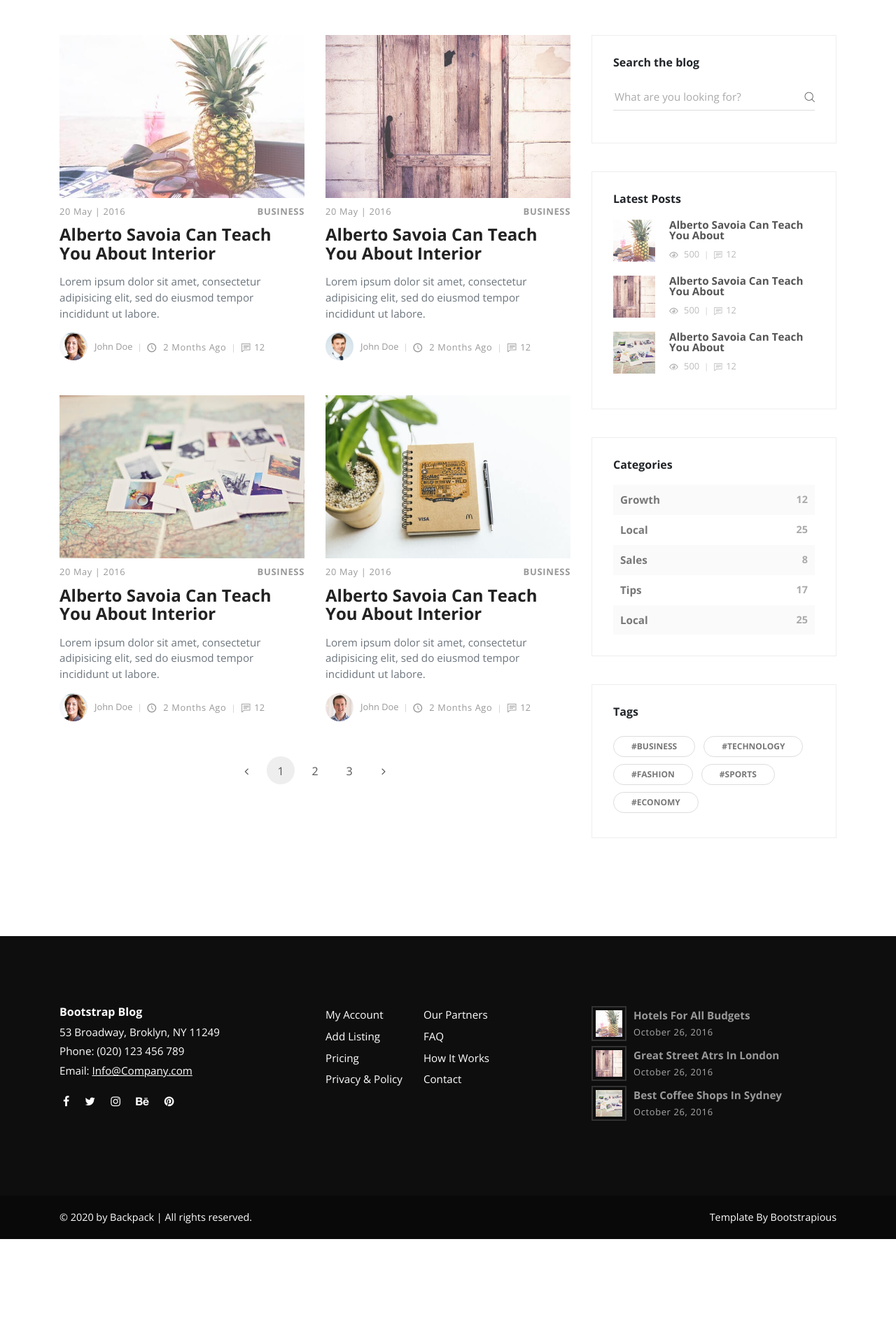
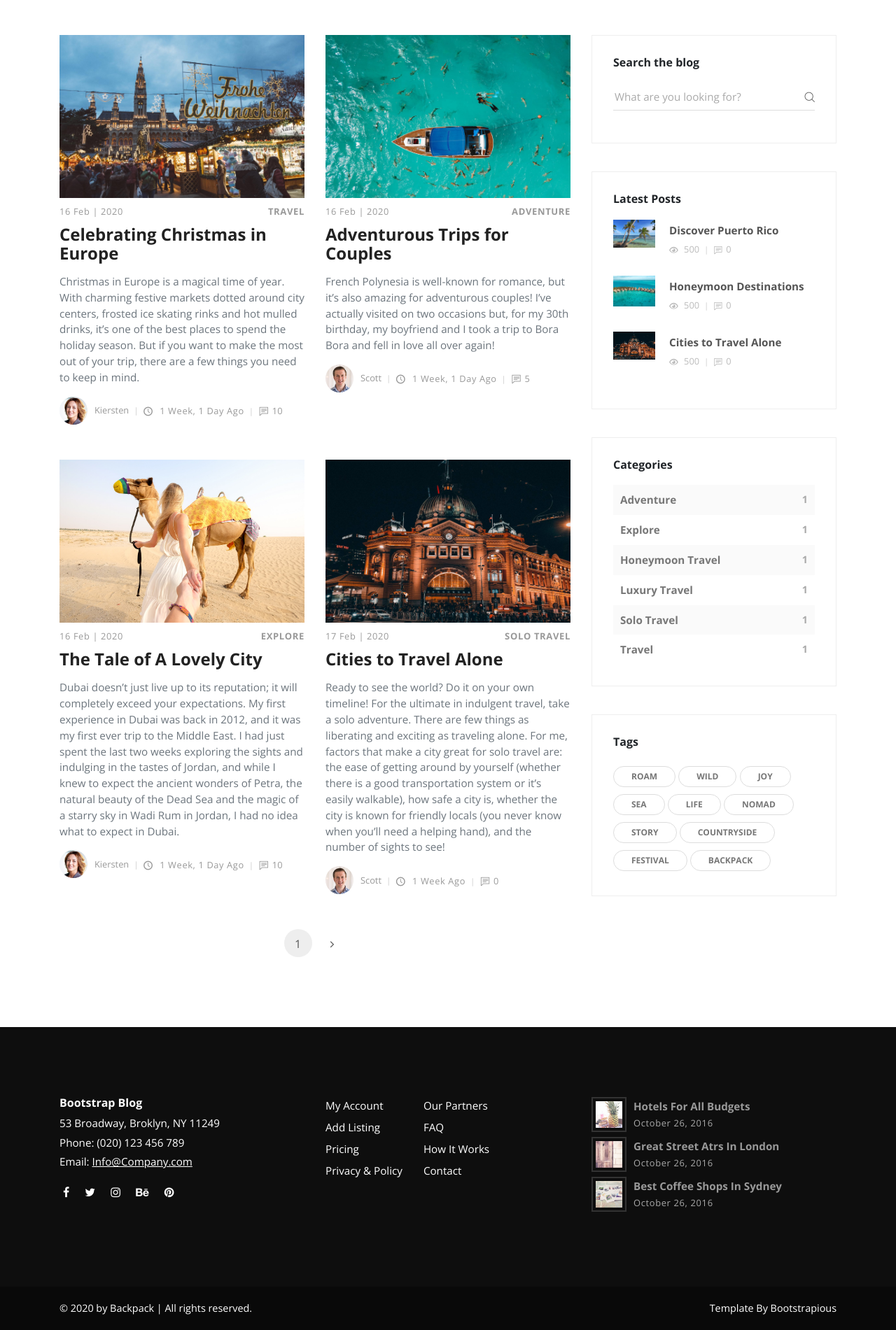
Before and after one commit to mahmud-sajib/Django-Blog, a Django app: page /blog/ in a window 1280 px wide. Shown: the part 110-2011 px from the top of the page at 70% size. Before the commit the page ends 1881 px from the top, so only its background shows below. Run offline with Django 3.2, Linux system fonts and the light colour scheme; data comes from the database, SQL or seed files in the repository; both versions use the stored data as it was after the commit; some libraries are stand-ins or nearby versions.

Commit message:
updated blog listing page

```diff
--- a/blog/urls.py
+++ b/blog/urls.py
@@ -26,6 +26,8 @@ urlpatterns = [
     path('', index, name='index'),
     path('blog/', blog, name='blog'),
     path('post/', post, name='post'),
+    path('article/<slug:slug>/', post, name='post-detail'),
+    path('search-result/', search_result, name='search-result'),
 ]
 
 urlpatterns += static(settings.MEDIA_URL, document_root=settings.MEDIA_ROOT)
--- a/posts/admin.py
+++ b/posts/admin.py
@@ -1,9 +1,10 @@
 from django.contrib import admin
 
-from .models import Author, Category, Post
+from .models import Author, Category, Tag, Post
 
 # Register your models here.
 
 admin.site.register(Author)
 admin.site.register(Category)
+admin.site.register(Tag)
 admin.site.register(Post)
--- a/posts/views.py
+++ b/posts/views.py
@@ -1,13 +1,20 @@
 from django.shortcuts import render
 from .models import *
 
+# Math module
+from django.db.models import Count, Q
+
+# Pagination module.
+from django.core.paginator import Paginator, EmptyPage, PageNotAnInteger
+
 # Create your views here.
 
+# Home page view.
 def index(request):
-    # Display featured post.
+    # Display featured posts.
     featured = Post.objects.filter(featured=True)
 
-    # Display latest post.
+    # Display latest posts.
     latest = Post.objects.order_by('-timestamp')[0:3]
 
     context = {
@@ -16,10 +23,59 @@ def index(request):
     }
     return render(request, 'index.html', context)
 
+# Blog listing page view.
 def blog(request):
-    context = {}
+    # Display all blog posts.
+    all_posts = Post.objects.all()
+
+    # Pagination
+    paginator = Paginator(all_posts, 4)
+    page_num = 'page'
+    page = request.GET.get(page_num)
+    try:
+        paginated_queryset = paginator.page(page)
+    except PageNotAnInteger:
+        paginated_queryset = paginator.page(1)
+    except EmptyPage:
+        paginated_queryset = paginator.page(paginator.num_pages)
+
+    # Display recent posts.
+    recent = Post.objects.order_by('-timestamp')[0:3]
+
+    # Display category title & count.
+    category_count = Post.objects.values('categories__title').annotate(Count('categories__title'))
+
+    # Dispkay tags.
+    tags = Tag.objects.all()
+
+    context = {
+        'posts_list':paginated_queryset,
+        'page_num':page_num,
+        'recent_post_list':recent,
+        'category_count':category_count,
+        'tags_list':tags
+    }
     return render(request, 'blog.html', context)
 
-def post(request):
+# Blog single post detail view.
+def post(request, slug):
     context = {}
     return render(request, 'post.html', context)
+
+# Search result page view.
+def search_result(request):
+    queryset = Post.objects.all()
+    search_query = request.GET.get('q')
+    if search_query:
+        queryset = queryset.filter(
+            Q(title__icontains=search_query) | Q(overview__icontains=search_query)
+        ).distinct()
+        q_count = queryset.count()
+
+    context = {
+        'queryset':queryset,
+        'search_query':search_query,
+        'q_count':q_count
+    }
+
+    return render(request, 'search-result.html', context)
--- a/static/css/custom.css
+++ b/static/css/custom.css
@@ -1,5 +1,37 @@
 /* your styles go here */
-
 .navbar-brand img {
     width: 170px;
 }
+
+.post-thumbnail {
+    height: 233px;
+    overflow: hidden;
+}
+
+.spacing{
+    margin: 50px 0 !important;
+}
+
+.q-term{
+    color:#60b0f4;
+    border-bottom: 5px solid #60b0f4;
+}
+
+.match-q{
+    border: 3px solid #a0f598;
+    border-radius: 50%;
+    padding: 13px 20px;
+    margin-bottom:30px;
+}
+
+.no-match{
+    color: rgb(212, 59, 59);
+    margin-bottom:30px;
+}
+
+.btn-link{
+    padding: 0.5rem 0rem;
+    line-height: 0.25;
+    border-bottom: 2px solid #60b0f4;;
+    text-decoration: none !important;
+}
--- a/templates/blog.html
+++ b/templates/blog.html
@@ -7,107 +7,46 @@
     <main class="posts-listing col-lg-8">
       <div class="container">
         <div class="row">
+          {% for posts in posts_list %}
           <!-- post -->
           <div class="post col-xl-6">
-            <div class="post-thumbnail"><a href="post.html"><img src=" {% static 'img/blog-post-1.jpeg' %}" alt="..."
+            <div class="post-thumbnail"><a href="{% url 'post-detail' posts.slug %}"><img src=" {{ posts.thumbnail.url }}" alt="..."
                   class="img-fluid"></a></div>
             <div class="post-details">
               <div class="post-meta d-flex justify-content-between">
-                <div class="date meta-last">20 May | 2016</div>
-                <div class="category"><a href="#">Business</a></div>
-              </div><a href="post.html">
-                <h3 class="h4">Alberto Savoia Can Teach You About Interior</h3>
+                <div class="date meta-last">{{ posts.timestamp|date:"d M" }} | {{ posts.timestamp|date:"Y" }}</div>
+                {% for cat in posts.categories.all %}
+                <div class="category">
+                  <a href="#">{{ cat }}</a>
+                </div>
+                {% endfor %}
+              </div><a href="{% url 'post-detail' posts.slug %}">
+                <h3 class="h4">{{ posts.title }}</h3>
               </a>
-              <p class="text-muted">Lorem ipsum dolor sit amet, consectetur adipisicing elit, sed do eiusmod tempor
-                incididunt ut labore.</p>
+              <p class="text-muted">{{ posts.overview }}</p>
               <footer class="post-footer d-flex align-items-center"><a href="#"
                   class="author d-flex align-items-center flex-wrap">
-                  <div class="avatar"><img src="{% static 'img/avatar-3.jpg' %}" alt="..." class="img-fluid"></div>
-                  <div class="title"><span>John Doe</span></div>
+                  <div class="avatar"><img src="{{ posts.author.profile_pic.url }}" alt="..." class="img-fluid"></div>
+                  <div class="title"><span>{{ posts.author }}</span></div>
                 </a>
-                <div class="date"><i class="icon-clock"></i> 2 months ago</div>
-                <div class="comments meta-last"><i class="icon-comment"></i>12</div>
+                <div class="date"><i class="icon-clock"></i> {{ posts.timestamp|timesince }} ago</div>
+                <div class="comments meta-last"><i class="icon-comment"></i>{{ posts.comment_count }}</div>
               </footer>
             </div>
           </div>
-          <!-- post             -->
-          <div class="post col-xl-6">
-            <div class="post-thumbnail"><a href="post.html"><img src="{% static 'img/blog-post-2.jpg' %}" alt="..."
-                  class="img-fluid"></a></div>
-            <div class="post-details">
-              <div class="post-meta d-flex justify-content-between">
-                <div class="date meta-last">20 May | 2016</div>
-                <div class="category"><a href="#">Business</a></div>
-              </div><a href="post.html">
-                <h3 class="h4">Alberto Savoia Can Teach You About Interior</h3>
-              </a>
-              <p class="text-muted">Lorem ipsum dolor sit amet, consectetur adipisicing elit, sed do eiusmod tempor
-                incididunt ut labore.</p>
-              <div class="post-footer d-flex align-items-center"><a href="#"
-                  class="author d-flex align-items-center flex-wrap">
-                  <div class="avatar"><img src="{% static 'img/avatar-2.jpg' %}" alt="..." class="img-fluid"></div>
-                  <div class="title"><span>John Doe</span></div>
-                </a>
-                <div class="date"><i class="icon-clock"></i> 2 months ago</div>
-                <div class="comments meta-last"><i class="icon-comment"></i>12</div>
-              </div>
-            </div>
-          </div>
-          <!-- post             -->
-          <div class="post col-xl-6">
-            <div class="post-thumbnail"><a href="post.html"><img src="{% static 'img/blog-post-3.jpeg' %}" alt="..."
-                  class="img-fluid"></a></div>
-            <div class="post-details">
-              <div class="post-meta d-flex justify-content-between">
-                <div class="date meta-last">20 May | 2016</div>
-                <div class="category"><a href="#">Business</a></div>
-              </div><a href="post.html">
-                <h3 class="h4">Alberto Savoia Can Teach You About Interior</h3>
-              </a>
-              <p class="text-muted">Lorem ipsum dolor sit amet, consectetur adipisicing elit, sed do eiusmod tempor
-                incididunt ut labore.</p>
-              <div class="post-footer d-flex align-items-center"><a href="#"
-                  class="author d-flex align-items-center flex-wrap">
-                  <div class="avatar"><img src="{% static 'img/avatar-3.jpg' %}" alt="..." class="img-fluid"></div>
-                  <div class="title"><span>John Doe</span></div>
-                </a>
-                <div class="date"><i class="icon-clock"></i> 2 months ago</div>
-                <div class="comments meta-last"><i class="icon-comment"></i>12</div>
-              </div>
-            </div>
-          </div>
-          <!-- post -->
-          <div class="post col-xl-6">
-            <div class="post-thumbnail"><a href="post.html"><img src="{% static 'img/blog-post-4.jpeg' %}" alt="..."
-                  class="img-fluid"></a></div>
-            <div class="post-details">
-              <div class="post-meta d-flex justify-content-between">
-                <div class="date meta-last">20 May | 2016</div>
-                <div class="category"><a href="#">Business</a></div>
-              </div><a href="post.html">
-                <h3 class="h4">Alberto Savoia Can Teach You About Interior</h3>
-              </a>
-              <p class="text-muted">Lorem ipsum dolor sit amet, consectetur adipisicing elit, sed do eiusmod tempor
-                incididunt ut labore.</p>
-              <div class="post-footer d-flex align-items-center"><a href="#"
-                  class="author d-flex align-items-center flex-wrap">
-                  <div class="avatar"><img src="{% static 'img/avatar-1.jpg' %}" alt="..." class="img-fluid"></div>
-                  <div class="title"><span>John Doe</span></div>
-                </a>
-                <div class="date"><i class="icon-clock"></i> 2 months ago</div>
-                <div class="comments meta-last"><i class="icon-comment"></i>12</div>
-              </div>
-            </div>
-          </div>
+          {% endfor %}
         </div>
         <!-- Pagination -->
         <nav aria-label="Page navigation example">
           <ul class="pagination pagination-template d-flex justify-content-center">
-            <li class="page-item"><a href="#" class="page-link"> <i class="fa fa-angle-left"></i></a></li>
-            <li class="page-item"><a href="#" class="page-link active">1</a></li>
-            <li class="page-item"><a href="#" class="page-link">2</a></li>
-            <li class="page-item"><a href="#" class="page-link">3</a></li>
-            <li class="page-item"><a href="#" class="page-link"> <i class="fa fa-angle-right"></i></a></li>
+            {% if posts_list.has_previous %}
+            <li class="page-item"><a href="?{{ page_num }}={{ posts_list.previous_page_number }}" class="page-link"> <i class="fa fa-angle-left"></i></a></li>
+            {% endif %}
+            <li class="page-item"><a href="" class="page-link active">{{ posts_list.number }}</a></li>
+
+            {% if posts_list.has_next %}
+            <li class="page-item"><a href="?{{ page_num }}={{ posts_list.next_page_number }}" class="page-link"> <i class="fa fa-angle-right"></i></a></li>
+            {% endif %}
           </ul>
         </nav>
       </div>
@@ -118,60 +57,47 @@
         <header>
           <h3 class="h6">Search the blog</h3>
         </header>
-        <form action="#" class="search-form">
+        <form action="{% url 'search-result' %}" class="search-form">
           <div class="form-group">
-            <input type="search" placeholder="What are you looking for?">
+            <input type="text" name="q" placeholder="What are you looking for?">
             <button type="submit" class="submit"><i class="icon-search"></i></button>
           </div>
         </form>
       </div>
-      <!-- Widget [Latest Posts Widget]        -->
+      <!-- Widget [Latest Posts Widget] -->
       <div class="widget latest-posts">
         <header>
           <h3 class="h6">Latest Posts</h3>
         </header>
-        <div class="blog-posts"><a href="#">
+        <div class="blog-posts">
+          {% for recent_post in recent_post_list %}
+          <a href="{% url 'post-detail' recent_post.slug %}">
             <div class="item d-flex align-items-center">
-              <div class="image"><img src="{% static 'img/small-thumbnail-1.jpg' %}" alt="..." class="img-fluid"></div>
-              <div class="title"><strong>Alberto Savoia Can Teach You About</strong>
+              <div class="image"><img src="{{ recent_post.thumbnail.url }}" alt="..." class="img-fluid"></div>
+              <div class="title"><strong>{{ recent_post.title }}</strong>
                 <div class="d-flex align-items-center">
                   <div class="views"><i class="icon-eye"></i> 500</div>
-                  <div class="comments"><i class="icon-comment"></i>12</div>
+                  <div class="comments"><i class="icon-comment"></i>{{ recent_post.comment_count }}</div>
                 </div>
               </div>
             </div>
-          </a><a href="#">
-            <div class="item d-flex align-items-center">
-              <div class="image"><img src="{% static 'img/small-thumbnail-2.jpg' %}" alt="..." class="img-fluid"></div>
-              <div class="title"><strong>Alberto Savoia Can Teach You About</strong>
-                <div class="d-flex align-items-center">
-                  <div class="views"><i class="icon-eye"></i> 500</div>
-                  <div class="comments"><i class="icon-comment"></i>12</div>
-                </div>
-              </div>
-            </div>
-          </a><a href="#">
-            <div class="item d-flex align-items-center">
-              <div class="image"><img src="{% static 'img/small-thumbnail-3.jpg' %}" alt="..." class="img-fluid"></div>
-              <div class="title"><strong>Alberto Savoia Can Teach You About</strong>
-                <div class="d-flex align-items-center">
-                  <div class="views"><i class="icon-eye"></i> 500</div>
-                  <div class="comments"><i class="icon-comment"></i>12</div>
-                </div>
-              </div>
-            </div>
-          </a></div>
+          </a>
+          {% endfor %}
+        </div>
       </div>
       <!-- Widget [Categories Widget]-->
       <div class="widget categories">
         <header>
           <h3 class="h6">Categories</h3>
         </header>
-        <div class="item d-flex justify-content-between"><a href="#">Growth</a><span>12</span></div>
-        <div class="item d-flex justify-content-between"><a href="#">Local</a><span>25</span></div>
-        <div class="item d-flex justify-content-between"><a href="#">Sales</a><span>8</span></div>
-        <div class="item d-flex justify-content-between"><a href="#">Tips</a><span>17</span></div>
-        <div class="item d-flex justify-content-between"><a href="#">Local</a><span>25</span></div>
+        {% for category in category_count %}
+        <div class="item d-flex justify-content-between">
+          <a href="#">{{ category.categories__title }}</a>
+          <span>
+              {{ category.categories__title__count }}
+          </span>
+        </div>
+        {% endfor %}
       </div>
       <!-- Widget [Tags Cloud Widget]-->
       <div class="widget tags">
@@ -179,11 +105,9 @@
           <h3 class="h6">Tags</h3>
         </header>
         <ul class="list-inline">
-          <li class="list-inline-item"><a href="#" class="tag">#Business</a></li>
-          <li class="list-inline-item"><a href="#" class="tag">#Technology</a></li>
-          <li class="list-inline-item"><a href="#" class="tag">#Fashion</a></li>
-          <li class="list-inline-item"><a href="#" class="tag">#Sports</a></li>
-          <li class="list-inline-item"><a href="#" class="tag">#Economy</a></li>
+          {% for tag in tags_list%}
+          <li class="list-inline-item tag">{{ tag.title }}</li>
+          {% endfor %}
         </ul>
       </div>
     </aside>
--- a/templates/header.html
+++ b/templates/header.html
@@ -37,9 +37,9 @@
             <div class="close-btn"><i class="icon-close"></i></div>
             <div class="row d-flex justify-content-center">
               <div class="col-md-8">
-                <form action="#">
+                <form action="{% url 'search-result' %}">
                   <div class="form-group">
-                    <input type="search" name="search" id="search" placeholder="What are you looking for?">
+                    <input type="text" name="q" id="search" placeholder="What are you looking for?">
                     <button type="submit" class="submit"><i class="icon-search-1"></i></button>
                   </div>
                 </form>
@@ -61,8 +61,10 @@
               </li>
               <li class="nav-item"><a href="{% url 'blog' %}" class="nav-link">Blog</a>
               </li>
+
               <li class="nav-item"><a href="{% url 'post' %}" class="nav-link">Post</a>
               </li>
+
               <li class="nav-item"><a href="#" class="nav-link ">Contact</a>
               </li>
             </ul>
```
Also changed, not shown: posts/models.py (+14 -0 lines), templates/search-result.html (added, +32 -0 lines), db.sqlite3, posts/migrations/0004_auto_20200223_0004.py (added), posts/migrations/0005_auto_20200223_2051.py (added).
